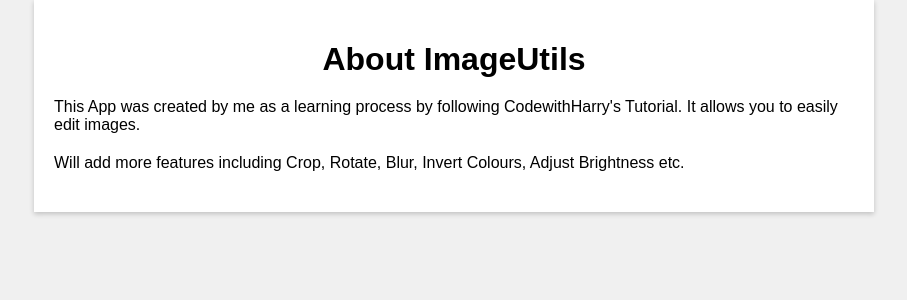
After one commit to aggarwalayan/imageutils, a Flask app: page /about in a window 1280 px wide. The commit adds this page. Shown: the top 300 px of the page, without its empty margins (186-1093 px from the left). Run offline with Flask 3, Linux system fonts and the light colour scheme.

Commit message:
Changes 1

```diff
--- a/app.py
+++ b/app.py
@@ -1,4 +1,3 @@
-# pip3 install flask opencv-python
 from flask import Flask, render_template, request, flash
 from werkzeug.utils import secure_filename
 import cv2
--- /dev/null
+++ b/templates/about.html
@@ -0,0 +1,41 @@
+<!DOCTYPE html>
+<html lang="en">
+<head>
+    <meta charset="UTF-8">
+    <meta name="viewport" content="width=device-width, initial-scale=1.0">
+    <title>ImageUtils - About</title>
+    <style>
+        body {
+            font-family: Arial, sans-serif;
+            background-color: #f0f0f0;
+            margin: 0;
+            padding: 0;
+        }
+        .container {
+            max-width: 800px;
+            margin: 0 auto;
+            padding: 20px;
+            background-color: #fff;
+            box-shadow: 0 2px 5px rgba(0, 0, 0, 0.2);
+        }
+        h1 {
+            text-align: center;
+            margin-bottom: 20px;
+        }
+        p {
+            margin-bottom: 20px;
+        }
+    </style>
+</head>
+<body>
+    <div class="container">
+        <h1>About ImageUtils</h1>
+        <p>
+            This App was created by me as a learning process by following CodewithHarry's Tutorial. It allows you to easily edit images.
+        </p>
+        <p>
+            Will add more features including Crop, Rotate, Blur, Invert Colours, Adjust Brightness etc.
+        </p>
+    </div>
+</body>
+</html>
```
Also changed, not shown: templates/index.html (+10 -8 lines), readme.md (added), static/image.png (added).
